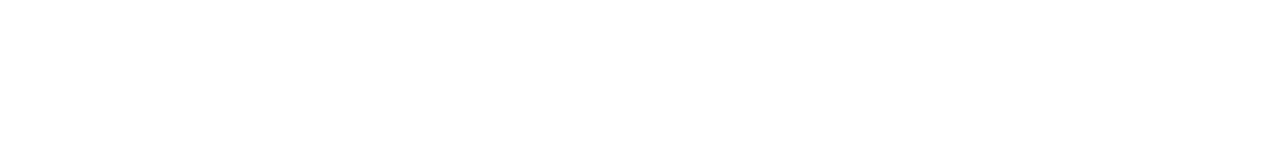
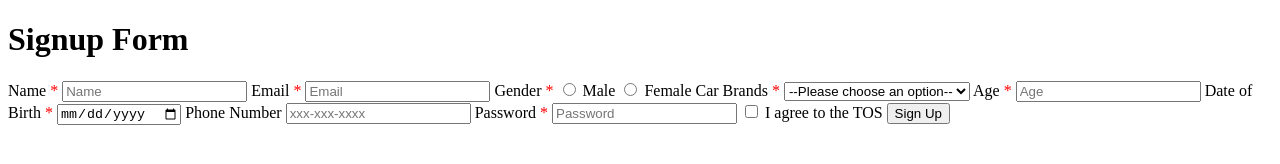
Before and after one commit to acciojob/signup-form-car-Chhaya-Soni, a website: page main.html in a window 1280 px wide. Drawn offline with Linux system fonts and the light colour scheme.

Commit message:
created a submission

```diff
--- a/main.html
+++ b/main.html
@@ -8,6 +8,45 @@
 
 <body>
 	<!-- the entire body must be written by student -->
+	 <div class="container">
+        <h1>Signup Form</h1>
+        <form id="signupForm" action="#" method="post">
+            <label for="name">Name <span style="color: red;">*</span></label>
+            <input type="text" id="name" name="name" placeholder="Name" required>
+
+            <label for="email">Email <span style="color: red;">*</span></label>
+            <input type="email" id="email" name="email" placeholder="Email" required>
+
+            <label>Gender <span style="color: red;">*</span></label>
+            <label class="radio" for="gender_m"><input type="radio" id="gender_m" name="gender" value="Male" required> Male</label>
+            <label class="radio" for="gender_f"><input type="radio" id="gender_f" name="gender" value="Female" required> Female</label>
+
+            <label for="cars">Car Brands <span style="color: red;">*</span></label>
+            <select id="cars" name="cars" required>
+                <option value="" disabled selected>--Please choose an option--</option>
+                <option value="toyota">Toyota</option>
+                <option value="honda">Honda</option>
+                <option value="ford">Ford</option>
+                <option value="chevrolet">Chevrolet</option>
+            </select>
+
+            <label for="age">Age <span style="color: red;">*</span></label>
+            <input type="number" id="age" name="age" placeholder="Age" required>
+
+            <label for="dob">Date of Birth <span style="color: red;">*</span></label>
+            <input type="date" id="dob" name="dob" required>
+
+            <label for="tel">Phone Number</label>
+            <input type="tel" id="tel" name="tel" placeholder="xxx-xxx-xxxx">
+
+            <label for="password">Password <span style="color: red;">*</span></label>
+            <input type="password" id="password" name="password" placeholder="Password" required>
+
+            <label><input type="checkbox" id="tos" name="tos" required> I agree to the TOS</label>
+
+            <button type="submit">Sign Up</button>
+        </form>
+    </div>
     <script type="text/javascript" src="./script.js">
 </script>
 
```
